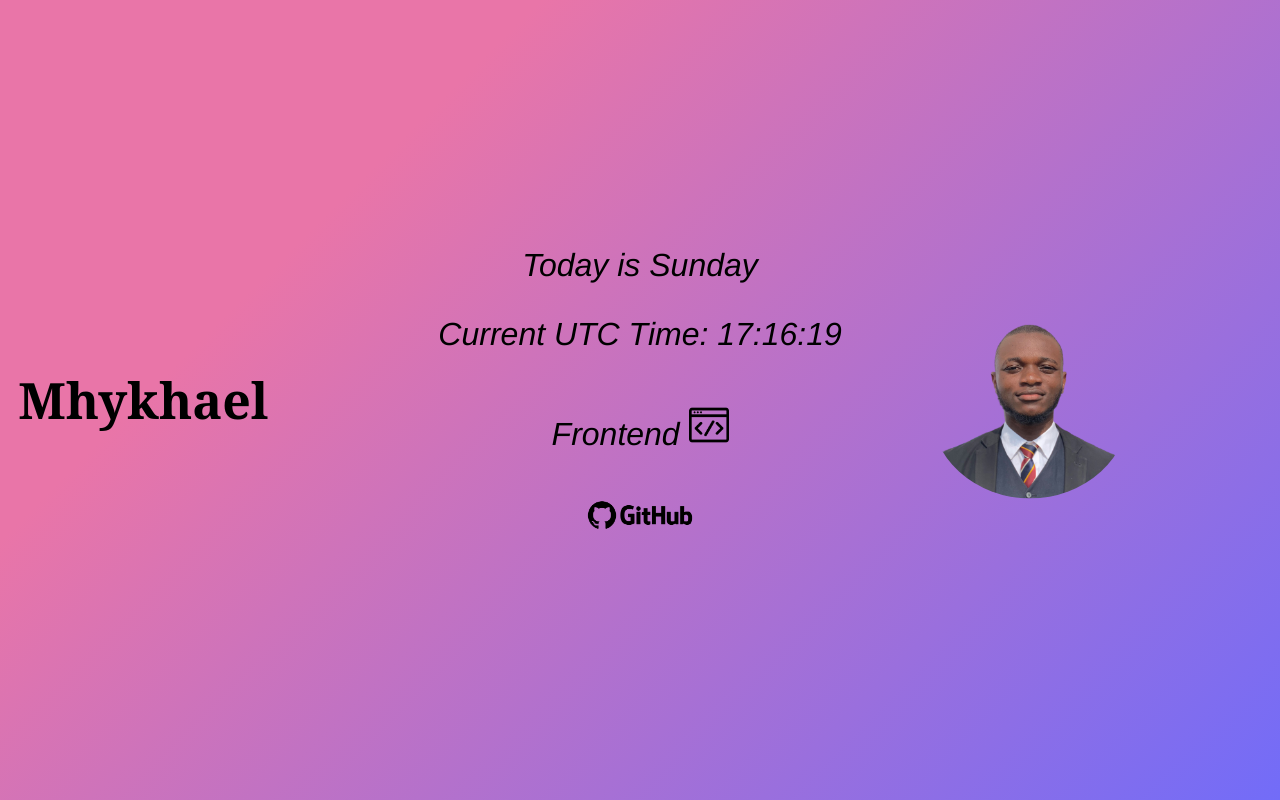
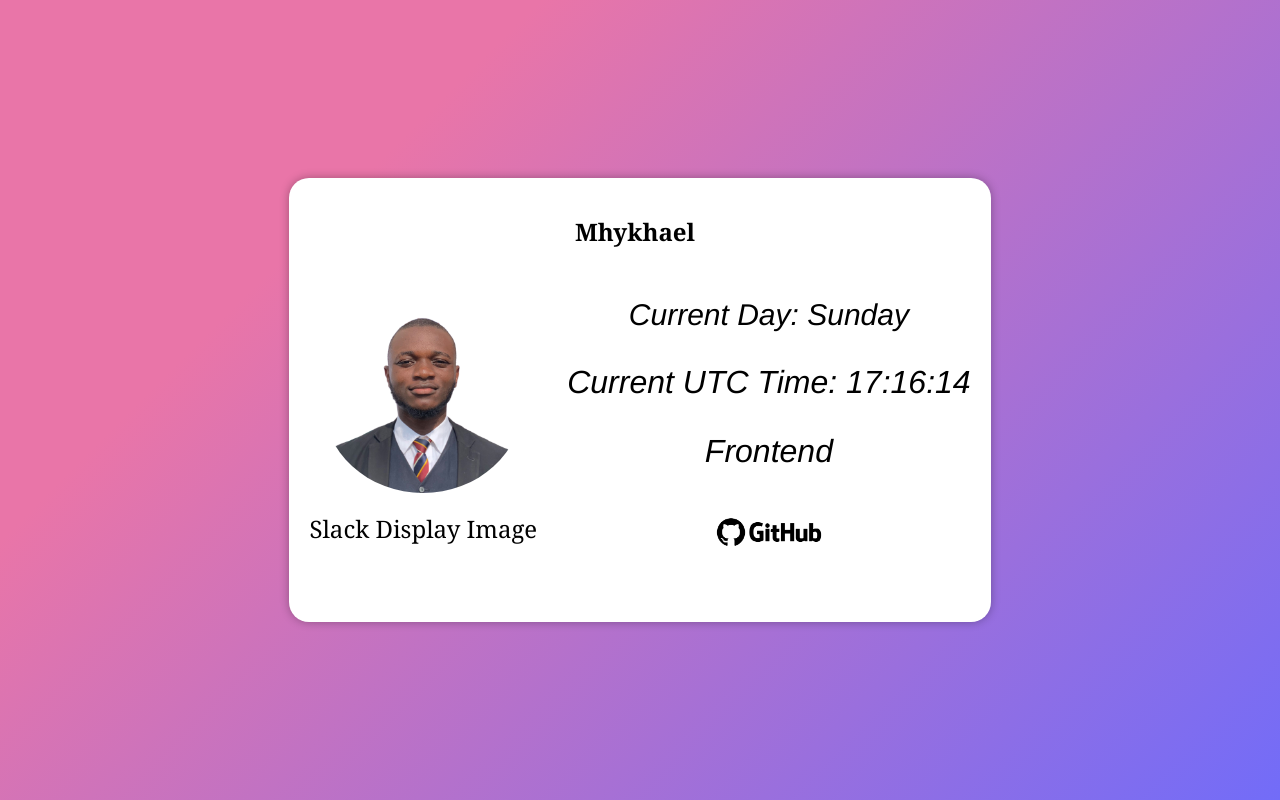
Before and after one commit to mhykhael/MhykhaelHNG, a plain HTML site: page index.html in a window 1280 px wide. Drawn offline with Linux system fonts and the light colour scheme.

Commit message:
HNG Stage 1

```diff
--- a/index.html
+++ b/index.html
@@ -4,23 +4,28 @@
         <meta charset="UTF-8">
         <meta name="viewport" content="width=device-width, initial-scale=1.0">
         <title>Michael Chibuike Okechukwu</title>
+        <link rel="stylesheet" href="styles.css">
         <script src="script.js"></script>
-    <link rel="stylesheet" href="styles.css">
 </head>
 <body>
-     <h1 data-testid id="slackUserName"> Mhykhael </h1>
+    <div class="container">
+        <h1 data-testid="slackUserName"> Mhykhael </h1>
         <main>
             <div class="profile-container">
-            <img src="hng_images/professional.png" data-testid="slackDisplayImage">
+                <img src="hng_images/professional.png" alt="Mhykhael" data-testid="slackDisplayImage">
+                <p class="image-description"> Slack Display Image </p>
             </div>
             <div class="box">
                 <p data-testid="currentDayOfTheWeek" class="date"></p>
                 <p data-testid="currentUTCTime"></p>
-        <p data-testid id="myTrack">Frontend <img src="hng_images/code.png"></p>
+                <p data-testid="myTrack">Frontend</p>
                 <p>
-            <a href="https://github.com/mhykhael?tab=repositories" data-testid="githubURL"><img src="hng_images/github.png"></a>
+                    <a href="https://github.com/mhykhael?tab=repositories" data-testid="githubURL">
+                        <img src="hng_images/github.png">
+                    </a>
                 </p>
             </div>
         </main>
+    </div>
 </body>
 </html>
--- a/script.js
+++ b/script.js
@@ -2,15 +2,11 @@ document.addEventListener('DOMContentLoaded', () => {
     const currentDayElement = document.querySelector('[data-testid="currentDayOfTheWeek"]');
     const currentUTCTimeElement = document.querySelector('[data-testid="currentUTCTime"]');
 
+    const daysOfWeek = ['Sunday', 'Monday', 'Tuesday', 'Wednesday', 'Thursday', 'Friday', 'Saturday'];
+    const today = new Date();
+    const dayOfWeek = daysOfWeek[today.getUTCDay()];
+    const utcTime = today.toISOString().split('T')[1].split('.')[0];
 
-    function updateTime() {
-        const now = new Date();
-        const dayOfWeek = now.toLocaleDateString('en-US', { weekday: 'long' });
-        const utcTime = now.toISOString().split('T')[1].split('.')[0];
-
-        currentDayElement.textContent = `Today is ${dayOfWeek}`;
-        currentUTCTimeElement.textContent = `Current UTC Time: ${utcTime}`;
-    }
-    updateTime();
-    setInterval(updateTime, 1000);
+    currentDayElement.textContent = `Current Day: ${dayOfWeek}`;
+    currentUTCTimeElement.textContent = `Current UTC Time: ${utcTime}`;
 });
--- a/styles.css
+++ b/styles.css
@@ -1,63 +1,74 @@
 body {
     background-color: #726cf8;
     background-image: linear-gradient(315deg, #726cf8 0%, #e975a8 74%);
-    font-family:Georgia, 'Times New Roman', Times, serif;
+    font-family: Georgia, 'Times New Roman', Times, serif;
     text-align: center;
     margin: 0;
     padding: 0;
     display: flex;
     justify-content: center;
     align-items: center;
-    height: 100vh; /* Make sure the body takes up the full viewport height */
+    height: 100vh;
 }
 
+.container {
+    background-color: #fff;
+    border-radius: 20px;
+    padding: 20px;
+    box-shadow: 0px 0px 10px rgba(0, 0, 0, 0.3);
+}
 
 main {
-    padding: 20px;
-    margin-left: 100px;
-}
-
-#hiName{
-    flex-direction: row;
-    margin-top: -50px;
+    display: flex;
+    align-items: center;
+    margin-top: 20px;
 }
 
 h1 {
-    font-size: 50px;
-    margin-left: -400px;
-    margin-right: -50px;
+    font-size: 24px;
+    margin-right: 10px;
+    color: #000;
 }
 
 .box {
     font: 2em sans-serif;
-    font-family:'Franklin Gothic Medium', 'Arial Narrow', Arial, sans-serif;
-    margin-left: 100px;
+    font-family: 'Franklin Gothic Medium', 'Arial Narrow', Arial, sans-serif;
+    margin-left: 10px;
     font-style: oblique;
+    color: #000;
 }
 
+.date {
+    font-size: 30px;
+}
 
 #myTrack img {
     margin-top: 20px;
     height: 40px;
 }
 
-.box img{
+.box img {
     height: 60px;
 }
 
-
-
 .profile-container {
-    margin-right: 150px;
-    position: absolute;
-    top: 50%;
-    right: 0;
-    transform: translate(0, -50%); /* Vertically center the image */
+    margin-right: 20px;
+    position: relative;
 }
 
 .profile-container img {
-    width: 200px; /* Adjust the width to your preference */
+    width: 200px;
     height: auto;
     border-radius: 50%;
     margin-top: 20px;
 }
+
+.image-description {
+    position: relative;
+    bottom: 10px;
+    left: 0;
+    right: 0;
+    text-align: center;
+    font-size: 24px;
+    color: black;
+}
```
Lines whose indentation alone changed are shown as unchanged.
